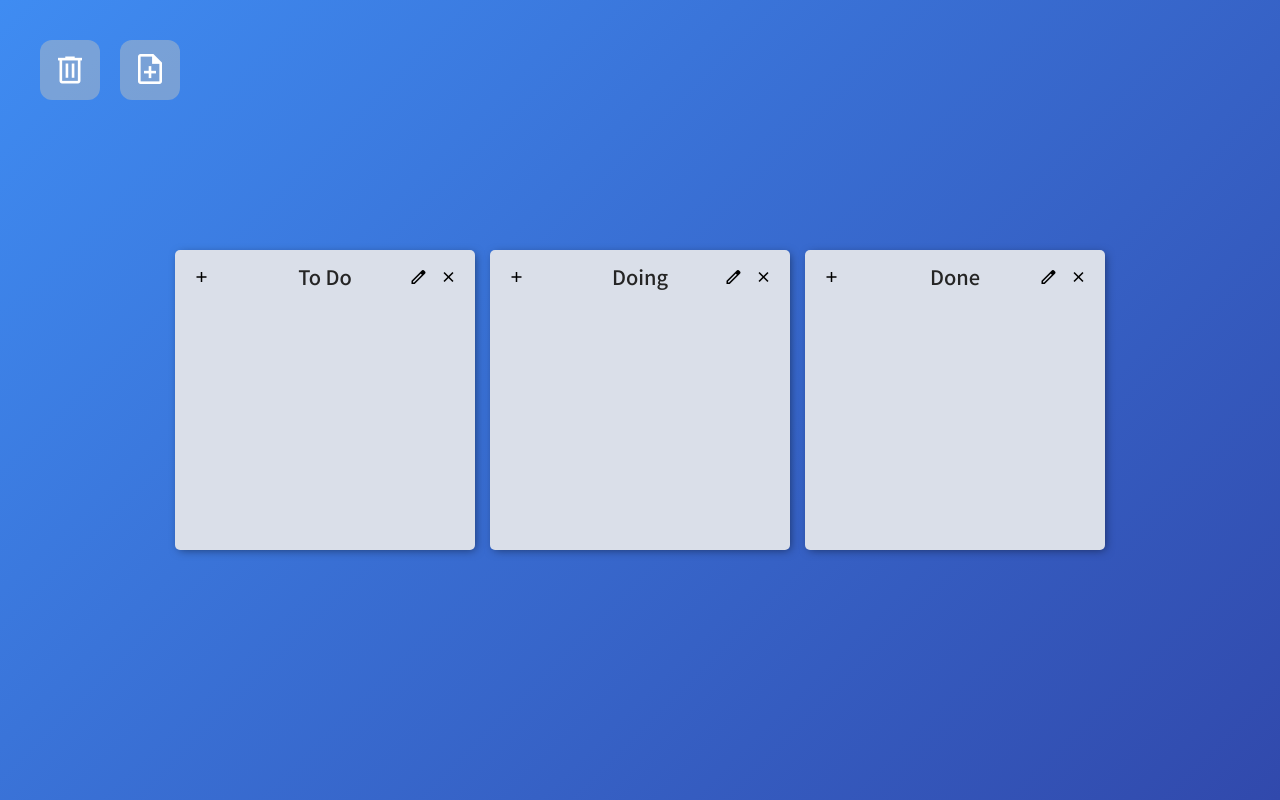
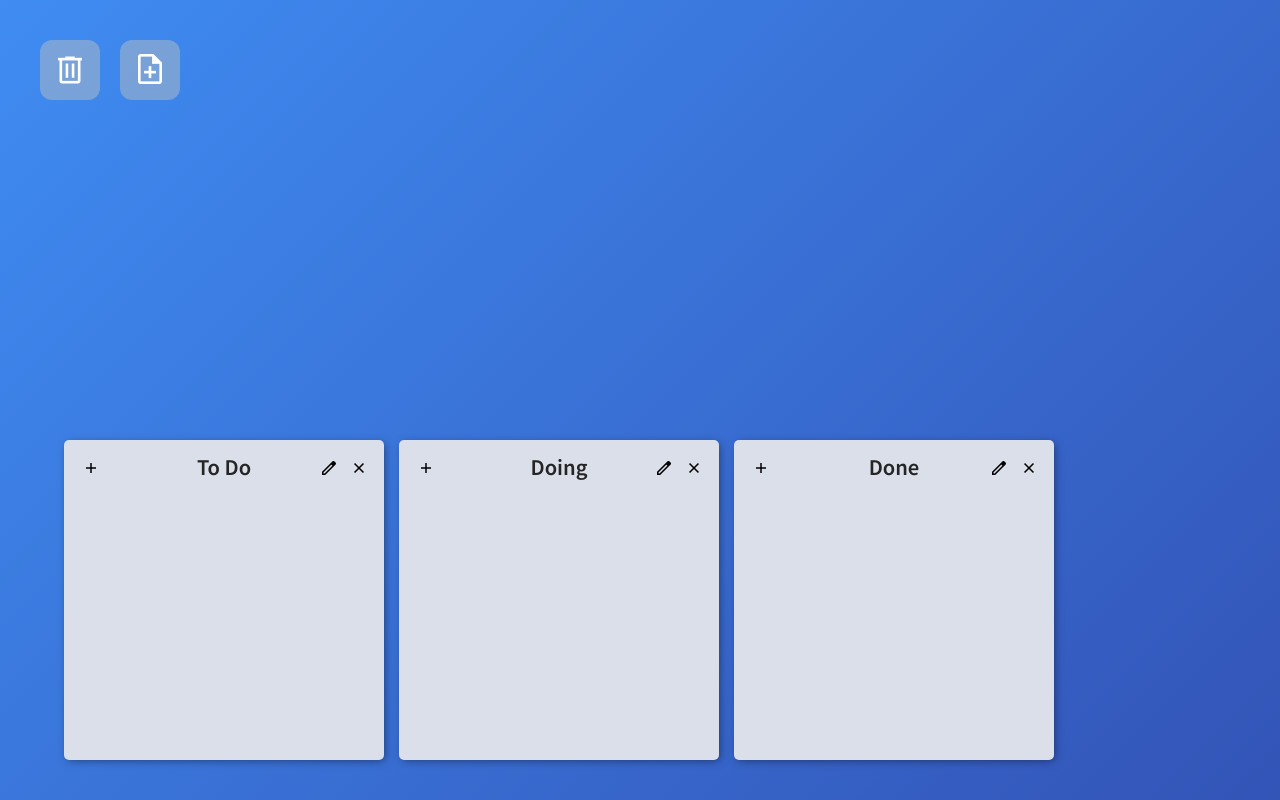
Before and after one commit to songforthemute/rello, a React (Create React App) app: page / in a window 1280 px wide. Shown: the top 800 px of the page. Built offline with nearby package versions, Linux system fonts and the light colour scheme.

Commit message:
Reactive CSS works

```diff
--- a/src/App.tsx
+++ b/src/App.tsx
@@ -6,26 +6,53 @@ import { LOCAL_KEY, modalState, toDoState } from "./components/atoms";
 import Board from "./components/Board";
 import { useEffect } from "react";
 import Bin from "./components/Bin";
-import AddForm from "./components/AddForm";
+import AddBoard from "./components/AddBoard";
 import DetailModal from "./components/DetailModal";
 
-const Wrapper = styled.div`
+const Wrapper = styled.div<{ boardCount: number }>`
+    /* overflow: hidden; */
+    margin: 15px;
     display: flex;
-    /* max-width: 890px; */
     width: 90vw;
     margin: 0 auto;
     justify-content: center;
     align-items: center;
-    height: 100vh;
+    height: ${(props) => `${Math.ceil(props.boardCount / 4) * 10 + 100}vh`};
+    @media screen and (max-width: 1024px) {
+        height: ${(props) => `${Math.ceil(props.boardCount / 3) * 15 + 100}vh`};
+    }
+    @media screen and (max-width: 425px) {
+        height: ${(props) => `${Math.ceil(props.boardCount / 2) * 20 + 100}vh`};
+    }
 `;
 
 const Boards = styled.div`
-    display: flex;
+    display: grid;
+    grid-template-columns: 1fr 1fr 1fr 1fr;
     justify-content: center;
-    align-items: flex-start;
+    align-items: center;
     width: 100%;
     gap: 15px;
+    @media screen and (max-width: 1024px) {
+        margin-left: 10px;
+        margin-right: 10px;
+        gap: 10px;
+        display: grid;
+        grid-template-columns: 1fr 1fr 1fr;
+    }
     @media screen and (max-width: 425px) {
+        display: grid;
+        grid-template-columns: 1fr 1fr;
+    }
+`;
+
+const Space = styled.div`
+    padding: 80px;
+    @media screen and (max-width: 768px) {
+        padding: 70px;
+    }
+    @media screen and (max-width: 425px) {
+        padding: 10px;
     }
 `;
 
@@ -106,10 +133,11 @@ const App = () => {
                 </>
             )}
 
-            <AddForm />
+            <AddBoard />
+            <Space />
             <DragDropContext onDragEnd={_onDragEnd}>
                 <Bin />
-                <Wrapper>
+                <Wrapper boardCount={Object.keys(toDos).length}>
                     <Boards>
                         {Object.keys(toDos).map((id) => (
                             <Board toDos={toDos[id]} boardId={id} key={id} />
@@ -117,6 +145,7 @@ const App = () => {
                     </Boards>
                 </Wrapper>
             </DragDropContext>
+            <Space />
         </>
     );
 };
--- a/src/components/AddForm.tsx
+++ b/src/components/AddBoard.tsx
@@ -38,15 +38,21 @@ const ToggleBtn = styled.button<{ showForm: boolean }>`
         height: 50px;
         padding: 10px;
         font-size: 28px;
+        div {
+            font-size: 30px;
+        }
     }
     /* mobile */
     @media screen and (max-width: 425px) {
         top: 20px;
-        left: 80px;
+        left: 70px;
         width: 40px;
         height: 40px;
         padding: 8px;
         font-size: 20px;
+        div {
+            font-size: 24px;
+        }
     }
 `;
 
@@ -57,16 +63,16 @@ const Form = styled.form`
     align-items: center;
     transition: all 0.25s ease-in-out;
     top: 50px;
-    left: 220px;
+    left: 200px;
     /* tablet */
     @media screen and (max-width: 768px) {
         top: 40px;
-        left: 180px;
+        left: 170px;
     }
     /* mobile */
     @media screen and (max-width: 425px) {
         top: 25px;
-        left: 140px;
+        left: 120px;
     }
     input {
         border: none;
@@ -95,12 +101,12 @@ const Form = styled.form`
 
 const SubmitBtn = styled.button`
     cursor: pointer;
-    margin-left: 20px;
+    margin-left: 10px;
     border: none;
     border-radius: 25%;
     width: 40px;
     height: 40px;
-    padding: auto;
+    padding: 2px;
     text-align: center;
     background-color: rgba(180, 190, 195, 0.5);
     color: white;
@@ -115,7 +121,9 @@ const SubmitBtn = styled.button`
     @media screen and (max-width: 768px) {
         width: 25px;
         height: 25px;
-        font-size: 14px;
+        div {
+            font-size: 20px;
+        }
     }
     &:focus,
     &:hover,
@@ -128,7 +136,7 @@ interface InterfaceForm {
     newBoard: string;
 }
 
-const AddForm = () => {
+const AddBoard = () => {
     const [showForm, setShowForm] = useState(false);
 
     const { register, setValue, handleSubmit } = useForm<InterfaceForm>();
@@ -169,4 +177,4 @@ const AddForm = () => {
     );
 };
 
-export default AddForm;
+export default AddBoard;
--- a/src/components/Bin.tsx
+++ b/src/components/Bin.tsx
@@ -53,10 +53,16 @@ const Area = styled.div<{ isDraggingOver: boolean }>`
     /* tablet */
     @media screen and (max-width: 768px) {
         padding: 10px;
+        div {
+            font-size: 30px;
+        }
     }
     /* mobile */
     @media screen and (max-width: 425px) {
         padding: 8px;
+        div {
+            font-size: 24px;
+        }
     }
 `;
 
--- a/src/components/Board.tsx
+++ b/src/components/Board.tsx
@@ -10,16 +10,28 @@ const Wrapper = styled.div`
     padding-top: 10px;
     background-color: ${(props) => props.theme.boardColor};
     border-radius: 5px;
-    width: 300px;
-    min-height: 300px;
+    width: 20rem;
+    min-height: 20rem;
     box-shadow: ${(props) => props.theme.boxShadow};
     display: flex;
     flex-direction: column;
+    @media screen and (max-width: 1024px) {
+        width: 18rem;
+        min-height: 18rem;
+    }
+    @media screen and (max-width: 768px) {
+        width: 15rem;
+        min-height: 15rem;
+    }
+    @media screen and (max-width: 425px) {
+        width: 12rem;
+        min-height: 12rem;
+    }
 `;
 
 const Title = styled.h2`
     text-align: center;
-    font-weight: 500;
+    font-weight: 600;
     margin-bottom: 10px;
     font-size: 20px;
     display: flex;
@@ -36,18 +48,19 @@ const Btn = styled.button<{ l: string; r: string }>`
     height: 28px;
     cursor: pointer;
     background-color: transparent;
-    margin-left: 2.5px;
-    margin-right: 2.5px;
+    margin-left: 2px;
+    margin-right: 2px;
     border: none;
     border-radius: 6px;
     text-align: center;
-    padding: 4px;
-    transition: box-shadow 0.25s ease-in-out;
+    padding: 5px;
+    transition: all 0.25s ease-in-out;
     div {
         font-size: 20px;
         padding: auto;
     }
     &:hover {
+        color: ${(props) => props.theme.bgColor};
         box-shadow: inset ${(props) => props.theme.boxShadow};
     }
 `;
@@ -104,7 +117,9 @@ const Board = ({ toDos, boardId }: InterfaceBoardProps) => {
     const [newTitle, setNewTitle] = useState("");
 
     const { register, setValue, handleSubmit } = useForm<InterfaceForm>();
-    const { ref, ...rest } = register("toDo", { required: true });
+    const { ref: toDoRef, ...rest } = register("toDo", {
+        required: "Enter to Do List.",
+    });
     const setToDos = useSetRecoilState(toDoState);
 
     const titleInputRef = useRef<HTMLInputElement>(null);
@@ -212,7 +227,7 @@ const Board = ({ toDos, boardId }: InterfaceBoardProps) => {
                 <Input
                     {...rest}
                     ref={(e) => {
-                        ref(e);
+                        toDoRef(e);
                         toDoInputRef.current = e;
                     }}
                     type="hidden"
--- a/src/components/DetailModal.tsx
+++ b/src/components/DetailModal.tsx
@@ -26,10 +26,18 @@ const Modal = styled.div`
     );
     border-radius: 10px;
     box-shadow: ${(props) => props.theme.boxShadow};
-    width: 40vw;
+    width: 60vw;
     min-height: 35vh;
     height: auto;
     z-index: 99;
+    /* transform: translateY(-50%); */
+    @media screen and (max-width: 768px) {
+        width: 70vw;
+        min-height: 50vh;
+    }
+    @media screen and (max-width: 425px) {
+        width: 80vw;
+    }
 `;
 
 const Btn = styled.button<{ r: string }>`
--- a/src/components/DraggableCard.tsx
+++ b/src/components/DraggableCard.tsx
@@ -97,7 +97,9 @@ const DraggableCard = ({
                     {...provided.draggableProps}
                     {...provided.dragHandleProps}
                 >
-                    <span>{title}</span>
+                    <span>
+                        {title.length < 14 ? title : `${title.slice(0, 12)}..`}
+                    </span>
                     <span>
                         <Btn onClick={_onClickDetail}>
                             <div className="material-symbols-outlined">
```
